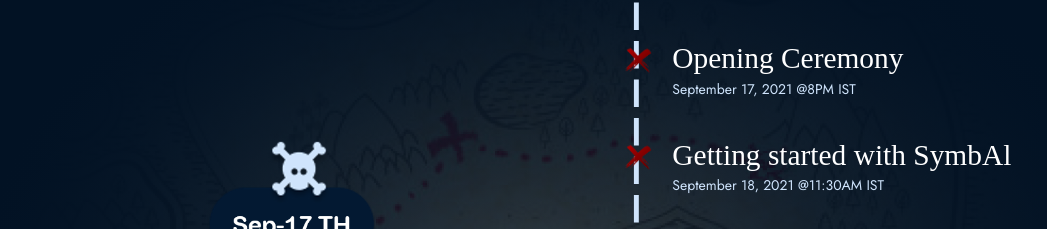
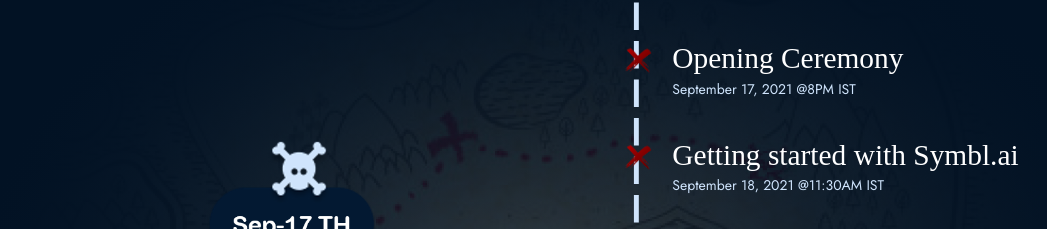
Before and after one commit to hackingheist/Hacking-Heist-React, a React (Create React App) app: page / in a window 1280 px wide. Shown: the part 1755-1984 px from the top of the page, without its empty margins (64-1111 px from the left). Built offline with nearby package versions, Linux system fonts and the light colour scheme; a web font is replaced by a local one.

Commit message:
Timeline-upadated

```diff
--- a/src/components/Home/Timeline/Timeline.jsx
+++ b/src/components/Home/Timeline/Timeline.jsx
@@ -7,7 +7,7 @@ const items = [
        date1: "September 17, 2021 @8PM IST"
     },
     {
-        subject: "Getting started with SymbAl",
+        subject: "Getting started with Symbl.ai",
         date1: "September 18, 2021 @11:30AM IST"
     },
     {
```
Also changed, not shown: pictures/timeline-left.png (added).
